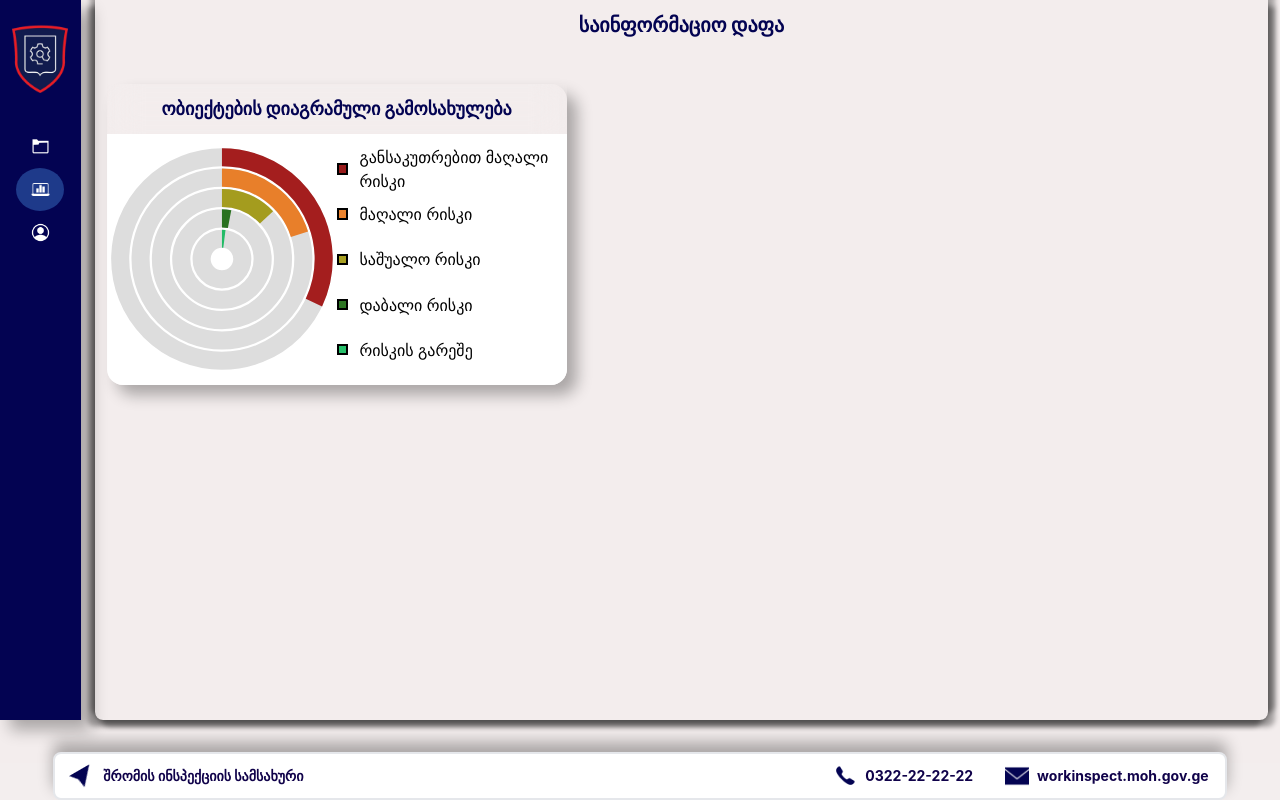
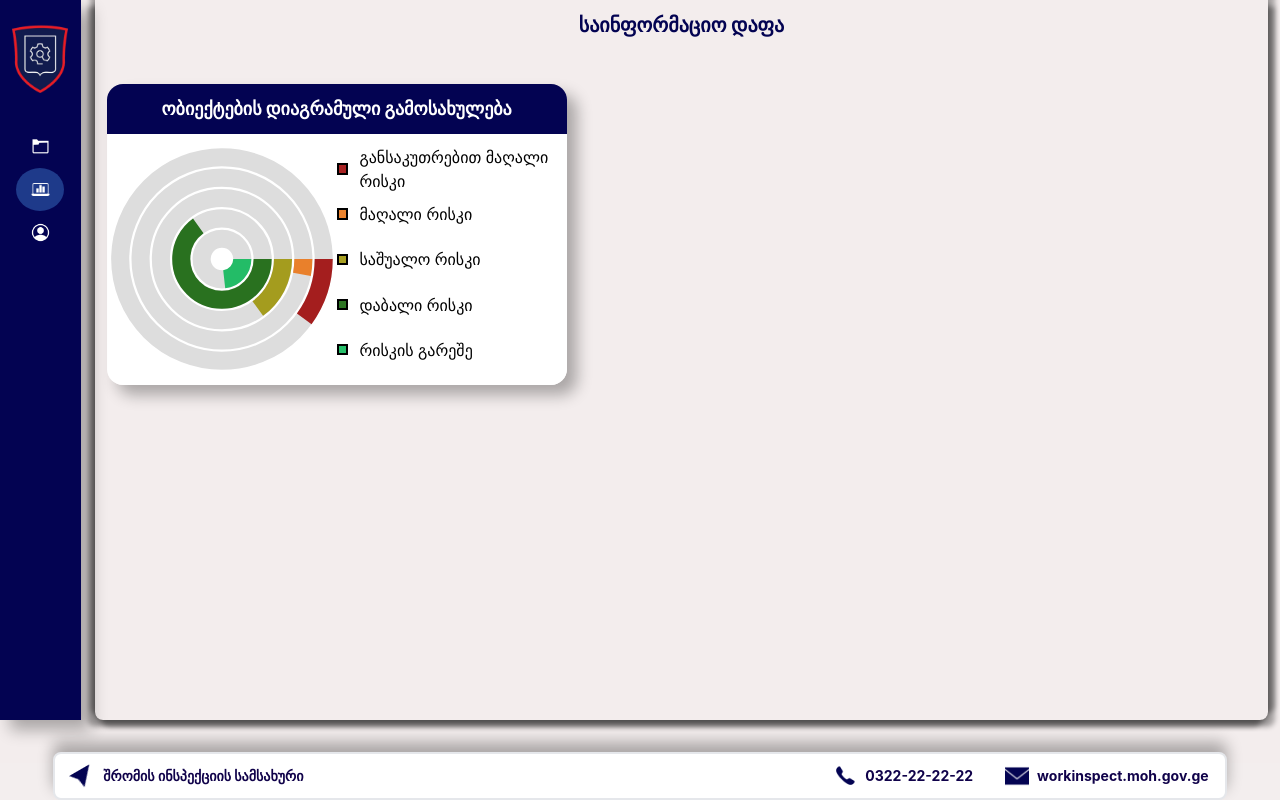
Before and after one commit to DarkSidedMangoose/Tofura--Project--Front, a React (Create React App) app: page /main in a window 1280 px wide. Both pictures are taken after a click on the element 40 px from the left and 189 px from the top of the page. Built offline with nearby package versions, Linux system fonts and the light colour scheme.

Commit message:
fix changes

```diff
--- a/src/components/main/subComponents/mainMain/MainMainMainSection.tsx
+++ b/src/components/main/subComponents/mainMain/MainMainMainSection.tsx
@@ -1,7 +1,7 @@
 import React, { Fragment, memo } from "react";
 import { BaseMain } from "./mainBaseSubComponents/main/BaseMain";
 import { useAdditionalOption } from "../../../../contextApis/ContextChooseFromAdditional";
-import { DashboardMain } from "./mainDashboardSubComponents/main/DashboardMain";
+import DashboardMain from "./mainDashboardSubComponents/main/DashboardMain";
 
 export const MainMainMainSection: React.FC = memo(() => {
   const { isOption } = useAdditionalOption();
@@ -13,7 +13,11 @@ export const MainMainMainSection: React.FC = memo(() => {
           <BaseMain />
         </div>
       ) : (
-        <DashboardMain />
+        <section className="w-[98%] h-[95%] flex justify-center items-center  ">
+          <div className="w-full h-90% gap-[2%] ">
+            <DashboardMain />
+          </div>
+        </section>
       )}
     </Fragment>
   );
--- a/src/components/main/subComponents/mainMain/mainDashboardSubComponents/main/DashboardMain.tsx
+++ b/src/components/main/subComponents/mainMain/mainDashboardSubComponents/main/DashboardMain.tsx
@@ -1,58 +1,11 @@
-import React from "react";
-import Dashboard from "../subComponents/Dashboard";
+import React, { Fragment } from "react";
+import Diagram from "../subComponents/Diagram";
 
-export const DashboardMain: React.FC = () => {
+const DashboardMain: React.FC = () => {
   return (
-    <section className="w-[98%] h-[95%] flex justify-center items-center">
-      <div className="w-full h-90% gap-[2%]">
-        <div className=" rounded-2xl  flex flex-col justify-center items-center relative shadow-bottom-right w-40% h-50%">
-          <header className=" z-10 h-20%  backdrop-blur-lg     text-lg    w-full flex justify-center items-center text-sidebarChoose font-bold">
-            <h1>ობიექტების დიაგრამული გამოსახულება</h1>
-          </header>
-          <div className="w-full h-full flex bg-white rounded-bl-2xl rounded-br-2xl">
-            <Dashboard />
-            <section className="w-50% h-full flex flex-col relative ">
-              <div className="absolute bottom-[5%] h-90% right-0 w-full ">
-                <article className="w-100% h-1/5 flex items-center gap-[5%]">
-                  <div className=" h-[25%] aspect-1 bg-red-800 border-solid border-black border-2"></div>
-                  <p className="text-black  text-m">
-                    განსაკუთრებით მაღალი რისკი
-                  </p>
-                </article>
-                <article className="w-100% h-1/5 flex items-center gap-[5%]">
-                  <div
-                    style={{ backgroundColor: "rgba(234, 113, 14, 0.863)" }}
-                    className=" h-[25%] aspect-1  border-solid border-black border-2"
-                  ></div>
-                  <p className="text-black  text-m">მაღალი რისკი</p>
-                </article>
-                <article className="w-100% h-1/5 flex items-center gap-[5%]">
-                  <div
-                    style={{ backgroundColor: "rgba(156, 146, 1, 0.863)" }}
-                    className=" h-[25%] aspect-1 bg-red-800 border-solid border-black border-2"
-                  ></div>
-                  <p className="text-black  text-m">საშუალო რისკი</p>
-                </article>
-                <article className="w-100% h-1/5 flex items-center gap-[5%]">
-                  <div
-                    style={{ backgroundColor: "rgba(13, 97, 2, 0.863)" }}
-                    className=" h-[25%] aspect-1 bg-red-800 border-solid border-black border-2"
-                  ></div>
-                  <p className="text-black  text-m">დაბალი რისკი</p>
-                </article>
-                <article className="w-100% h-1/5 flex items-center gap-[5%]">
-                  <div
-                    style={{ backgroundColor: "rgba(5, 182, 84, 0.863)" }}
-                    className=" h-[25%] aspect-1 bg-red-800 border-solid border-black border-2"
-                  ></div>
-                  <p className="text-black  text-m">რისკის გარეშე</p>
-                </article>
-              </div>
-            </section>
-          </div>
-        </div>
-      </div>
-    </section>
+    <Fragment>
+      <Diagram />
+    </Fragment>
   );
 };
 
--- a/src/components/main/subComponents/mainMain/mainDashboardSubComponents/subComponents/Dashboard.tsx
+++ /dev/null
@@ -1,120 +0,0 @@
-import React from "react";
-
-const Dashboard: React.FC = () => {
-  const firstDiagramDashArray = 45 * Math.PI * 2;
-  const firstDiagramDashOffSet =
-    firstDiagramDashArray - (firstDiagramDashArray * 32) / 100;
-  const secondDiagramDashArray = 36 * Math.PI * 2;
-  const secondDiagramDashOffSet =
-    secondDiagramDashArray - (secondDiagramDashArray * 20) / 100;
-  const thirdDiagramDashArray = 27 * Math.PI * 2;
-  const thirdDiagramDashOffSet =
-    thirdDiagramDashArray - (thirdDiagramDashArray * 13) / 100;
-  const fourthDiagramDashArray = 18 * Math.PI * 2;
-  const fourthDiagramDashOffSet =
-    fourthDiagramDashArray - (fourthDiagramDashArray * 3) / 100;
-  const fifthDiagramDashArray = 9 * Math.PI * 2;
-  const fifthDiagramDashOffSet =
-    fifthDiagramDashArray - (fifthDiagramDashArray * 2) / 100;
-  return (
-    <div className="w-50% h-full relative">
-      <svg
-        className="w-full h-90% absolute  bottom-[5%] rotate-[270deg]"
-        viewBox="0 0 100 100"
-      >
-        <circle
-          cx="50"
-          cy="50"
-          r="45"
-          stroke="#ddd"
-          strokeWidth="8"
-          fill="none"
-        />
-        <circle
-          cx="50"
-          cy="50"
-          r="45"
-          strokeWidth="8"
-          fill="none"
-          stroke="rgba(156, 1, 1, 0.863)"
-          strokeDasharray={firstDiagramDashArray}
-          strokeDashoffset={firstDiagramDashOffSet}
-        />
-        <circle
-          cx="50"
-          cy="50"
-          r="36"
-          stroke="#ddd"
-          strokeWidth="8"
-          fill="none"
-        />
-        <circle
-          cx="50"
-          cy="50"
-          r="36"
-          strokeWidth="8"
-          fill="none"
-          stroke="rgba(234, 113, 14, 0.863)"
-          strokeDasharray={secondDiagramDashArray}
-          strokeDashoffset={secondDiagramDashOffSet}
-        />
-        <circle
-          cx="50"
-          cy="50"
-          r="27"
-          stroke="#ddd"
-          strokeWidth="8"
-          fill="none"
-        />
-        <circle
-          cx="50"
-          cy="50"
-          r="27"
-          strokeWidth="8"
-          fill="none"
-          stroke="rgba(156, 146, 1, 0.863)"
-          strokeDasharray={thirdDiagramDashArray}
-          strokeDashoffset={thirdDiagramDashOffSet}
-        />
-        <circle
-          cx="50"
-          cy="50"
-          r="18"
-          stroke="#ddd"
-          strokeWidth="8"
-          fill="none"
-        />
-        <circle
-          cx="50"
-          cy="50"
-          r="18"
-          strokeWidth="8"
-          fill="none"
-          stroke="rgba(13, 97, 2, 0.863)"
-          strokeDasharray={fourthDiagramDashArray}
-          strokeDashoffset={fourthDiagramDashOffSet}
-        />
-        <circle
-          cx="50"
-          cy="50"
-          r="9"
-          stroke="#ddd"
-          strokeWidth="8"
-          fill="none"
-        />
-        <circle
-          cx="50"
-          cy="50"
-          r="9"
-          strokeWidth="8"
-          fill="none"
-          stroke="rgba(5, 182, 84, 0.863)"
-          strokeDasharray={fifthDiagramDashArray}
-          strokeDashoffset={fifthDiagramDashOffSet}
-        />
-      </svg>
-    </div>
-  );
-};
-
-export default Dashboard;
--- /dev/null
+++ b/src/components/main/subComponents/mainMain/mainDashboardSubComponents/subComponents/Diagram.tsx
@@ -0,0 +1,125 @@
+import React, { Fragment } from "react";
+
+const Diagram: React.FC = () => {
+  const diagramInfo = [
+    {
+      color: "rgba(156, 1, 1, 0.863)",
+      text: "განსაკუთრებით მაღალი რისკი",
+    },
+    {
+      color: "rgba(234, 113, 14, 0.863)",
+      text: "მაღალი რისკი",
+    },
+    {
+      color: "rgba(156, 146, 1, 0.863)",
+      text: "საშუალო რისკი",
+    },
+    {
+      color: "rgba(13, 97, 2, 0.863)",
+      text: "დაბალი რისკი",
+    },
+    {
+      color: "rgba(5, 182, 84, 0.863)",
+      text: "რისკის გარეშე",
+    },
+  ];
+  return (
+    <div className=" rounded-2xl  flex flex-col justify-center  relative shadow-bottom-right w-40% h-50%">
+      <header className=" z-10 h-20%  backdrop-blur-lg rounded-tl-2xl rounded-tr-2xl bg-sidebarChoose     text-lg    w-full flex justify-center items-center text-white font-bold">
+        <h1>ობიექტების დიაგრამული გამოსახულება</h1>
+      </header>
+      <div className="w-full h-full flex bg-white rounded-bl-2xl rounded-br-2xl">
+        <GraphicDiagram />
+        <section className="w-50% h-full flex flex-col relative ">
+          <div className="absolute bottom-[5%] h-90% right-0 w-full ">
+            {diagramInfo.map((info, index) => (
+              <article
+                key={index}
+                className="w-100% h-1/5 flex items-center gap-[5%]"
+              >
+                <div
+                  style={{ backgroundColor: info.color }}
+                  className=" h-[25%] aspect-1  border-solid border-black border-2"
+                ></div>
+                <p className="text-black  text-m">{info.text}</p>
+              </article>
+            ))}
+          </div>
+        </section>
+      </div>
+    </div>
+  );
+};
+
+export default Diagram;
+
+const GraphicDiagram: React.FC = () => {
+  const details = [
+    {
+      radius: 45,
+      percentage: 10,
+      Pi: Math.PI,
+      stroke: "rgba(156, 1, 1, 0.863)",
+    },
+    {
+      radius: 36,
+      percentage: 3,
+      Pi: Math.PI,
+      stroke: "rgba(234, 113, 14, 0.863)",
+    },
+    {
+      radius: 27,
+      percentage: 15,
+      Pi: Math.PI,
+      stroke: "rgba(156, 146, 1, 0.863)",
+    },
+    {
+      radius: 18,
+      percentage: 65,
+      Pi: Math.PI,
+      stroke: "rgba(13, 97, 2, 0.863)",
+    },
+    {
+      radius: 9,
+      percentage: 23,
+      Pi: Math.PI,
+      stroke: "rgba(5, 182, 84, 0.863)",
+    },
+  ];
+
+  return (
+    <div className="w-50% h-full relative">
+      <svg
+        className="w-full h-90% absolute  bottom-[5%] "
+        viewBox="0 0 100 100"
+      >
+        {details.map((detail, index) => {
+          const dashArray = 2 * Math.PI * detail.radius;
+          const dashOffset = dashArray - (dashArray * detail.percentage) / 100;
+          return (
+            <Fragment key={index}>
+              <circle
+                cx="50"
+                cy="50"
+                r={detail.radius}
+                stroke="#ddd"
+                strokeWidth="8"
+                fill="none"
+              />
+              <circle
+                cx="50"
+                cy="50"
+                r={detail.radius}
+                strokeWidth="8"
+                fill="none"
+                stroke={detail.stroke}
+                strokeDasharray={dashArray}
+                strokeDashoffset={dashOffset}
+              />
+            </Fragment>
+          );
+        })}
+      </svg>
+    </div>
+  );
+};
--- /dev/null
+++ b/src/components/main/subComponents/mainMain/mainDashboardSubComponents/subComponents/MonthlyCellDiagrams.tsx
@@ -0,0 +1,7 @@
+import React from "react";
+
+const MonthlyCellDiagrams: React.FC = () => {
+  return <div></div>;
+};
+
+export default MonthlyCellDiagrams;
```
